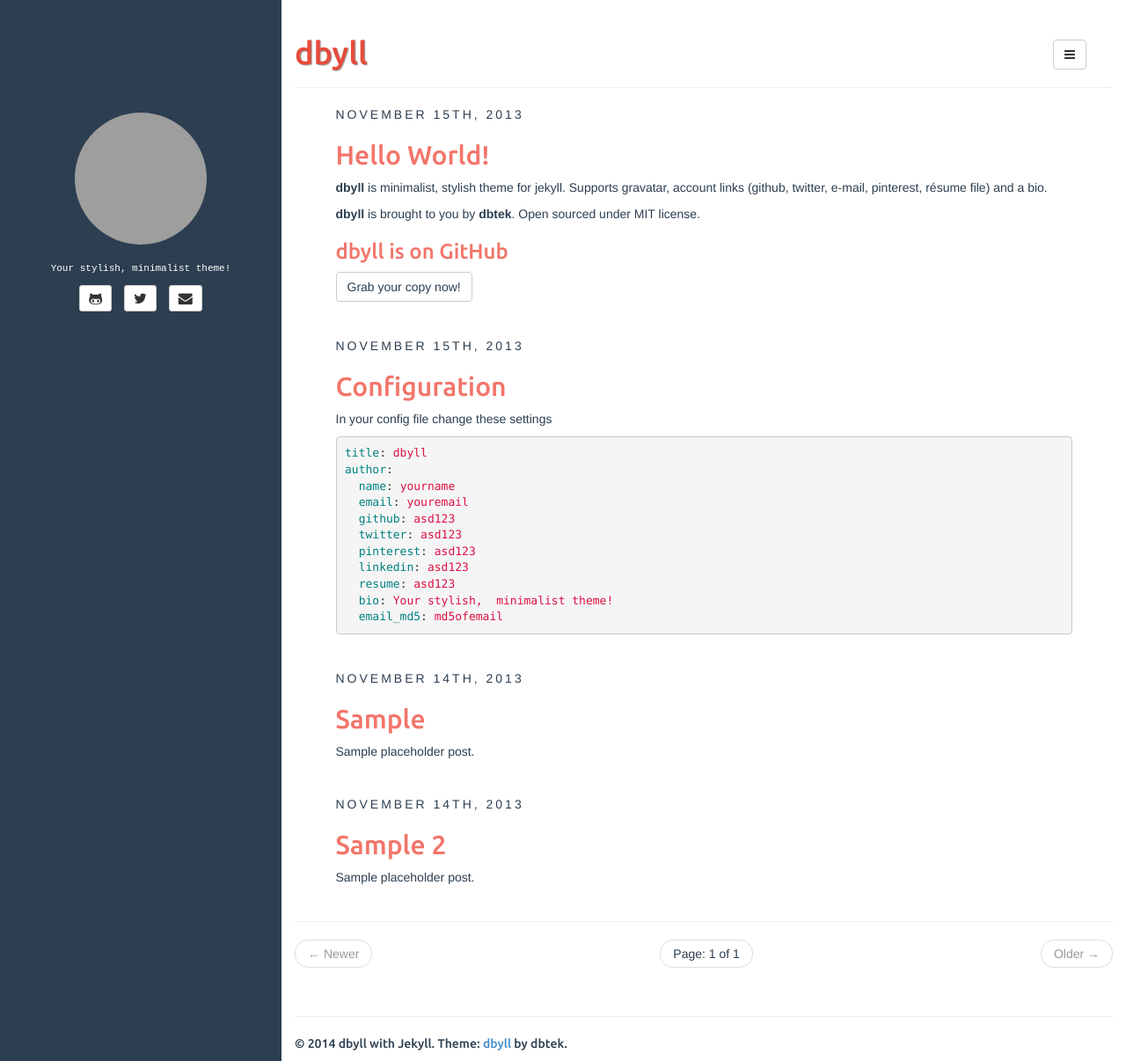
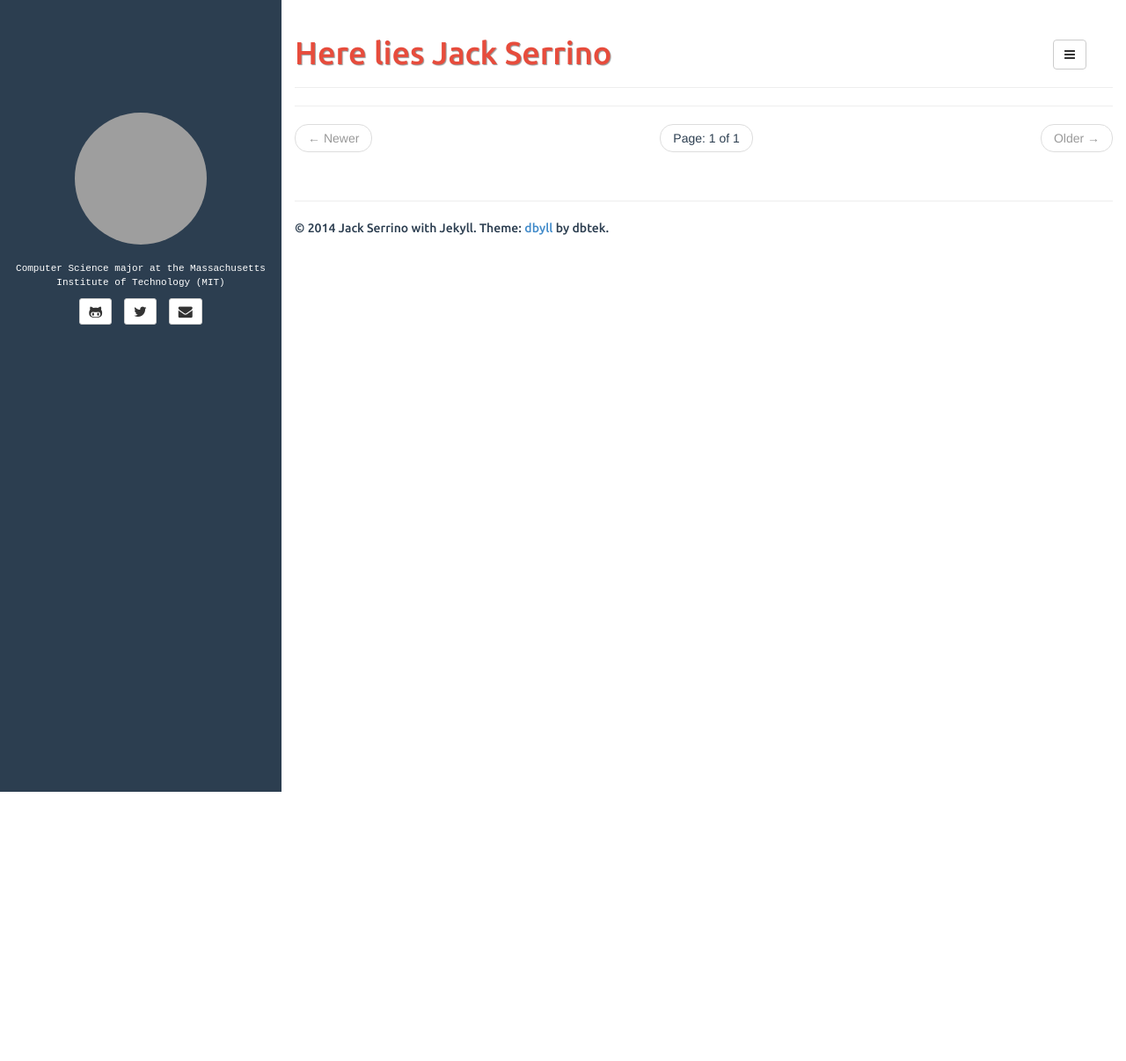
Before and after one commit to Detry322/detry322.github.io, a Jekyll site: the page built from index.html, in a window 1280 px wide and 1206 px high. Shown: the whole window at 88% size. Built offline with Jekyll 4.4.1, drawn with Linux system fonts in a browser that asks for light colours; the list of posts is cut into pages by our own code; grey boxes are pictures that could not be loaded.

Commit message:
Update theme

```diff
--- a/_config.yml
+++ b/_config.yml
@@ -12,18 +12,17 @@ defaults:
     scope:
       path: "" # empty string for all files
     values:
-      title: dbyll
+      title: Here lies Jack Serrino
 
-description: Stylish Jekyll Theme
+description: Because everyone needs a web presence.
 author:
-  name: dbyll
-  email: dbyll@ismaildemirbilek.com
-  github: dbtek
-  twitter: dbtek
-  pinterest: asd123
-  linkedin: asd123
-  bio: Your stylish, minimalist theme!
-  email_md5: 726351295ec82e145928582f595aa3aa
+  name: Jack Serrino
+  email: jserrino@mit.edu
+  github: Detry322
+  twitter: Detry322
+  linkedin: JackSerrino
+  bio: "Computer Science major at the Massachusetts Institute of Technology (MIT)"
+  email_md5: 6a1748b5769f762bbd743dcdcb134b45
 
 rss_path: feed.xml
 categories_path: categories.html
--- a/_posts/2013-11-14-sample-2.md
+++ /dev/null
@@ -1,11 +0,0 @@
----
-layout: post
-title: Sample 2
-categories: [general, demo, sample]
-tags: [demo, dbyll, dbtek, sample2]
-description: Sample placeholder post.
----
-
-Lorem ipsum dolor sit amet,  consectetur adipisicing elit,  sed do eiusmod tempor incididunt ut labore et dolore magna aliqua. Ut enim ad minim veniam,  quis nostrud exercitation ullamco laboris nisi ut aliquip ex ea commodo consequat. Duis aute irure dolor in reprehenderit in voluptate velit esse cillum dolore eu fugiat nulla pariatur. Excepteur sint occaecat cupidatat non proident,  sunt in culpa qui officia deserunt mollit anim id est laborum.
-
-Lorem ipsum dolor sit amet,  consectetur adipisicing elit,  sed do eiusmod tempor incididunt ut labore et dolore magna aliqua. Ut enim ad minim veniam,  quis nostrud exercitation ullamco laboris nisi ut aliquip ex ea commodo consequat. Duis aute irure dolor in reprehenderit in voluptate velit esse cillum dolore eu fugiat nulla pariatur. Excepteur sint occaecat cupidatat non proident,  sunt in culpa qui officia deserunt mollit anim id est laborum.
--- a/_posts/2013-11-15-configuration.md
+++ /dev/null
@@ -1,23 +0,0 @@
----
-layout: post
-title: Configuration
-categories: [general, setup, demo]
-tags: [demo, dbyll, dbtek, setup]
-fullview: true
----
-
-In your config file change these settings
-
-{% highlight yaml %}
-title: dbyll
-author:
-  name: yourname
-  email: youremail
-  github: asd123
-  twitter: asd123
-  pinterest: asd123
-  linkedin: asd123
-  resume: asd123
-  bio: Your stylish,  minimalist theme!
-  email_md5: md5ofemail
-{% endhighlight %}
--- a/_posts/2013-11-15-hello-world.md
+++ /dev/null
@@ -1,15 +0,0 @@
----
-layout: post
-title: Hello World!
-categories: [general, setup, demo]
-tags: [demo, dbyll, dbtek, setup]
-fullview: true
----
-
-**dbyll** is minimalist, stylish theme for jekyll. Supports gravatar, account links (github, twitter, e-mail, pinterest, résume file) and a bio.
-
-**dbyll** is brought to you by **[dbtek](http://ismaildemirbilek.com)**. Open sourced under [MIT](http://opensource.org/licenses/MIT) license.
-
-### dbyll is on GitHub
-
-<a class="btn btn-default" href="https://github.com/dbtek/dbyll">Grab your copy now!</a>
```
Also changed, not shown: _posts/2013-11-14-sample.md (deleted, +0 -17 lines), 2 other files.
